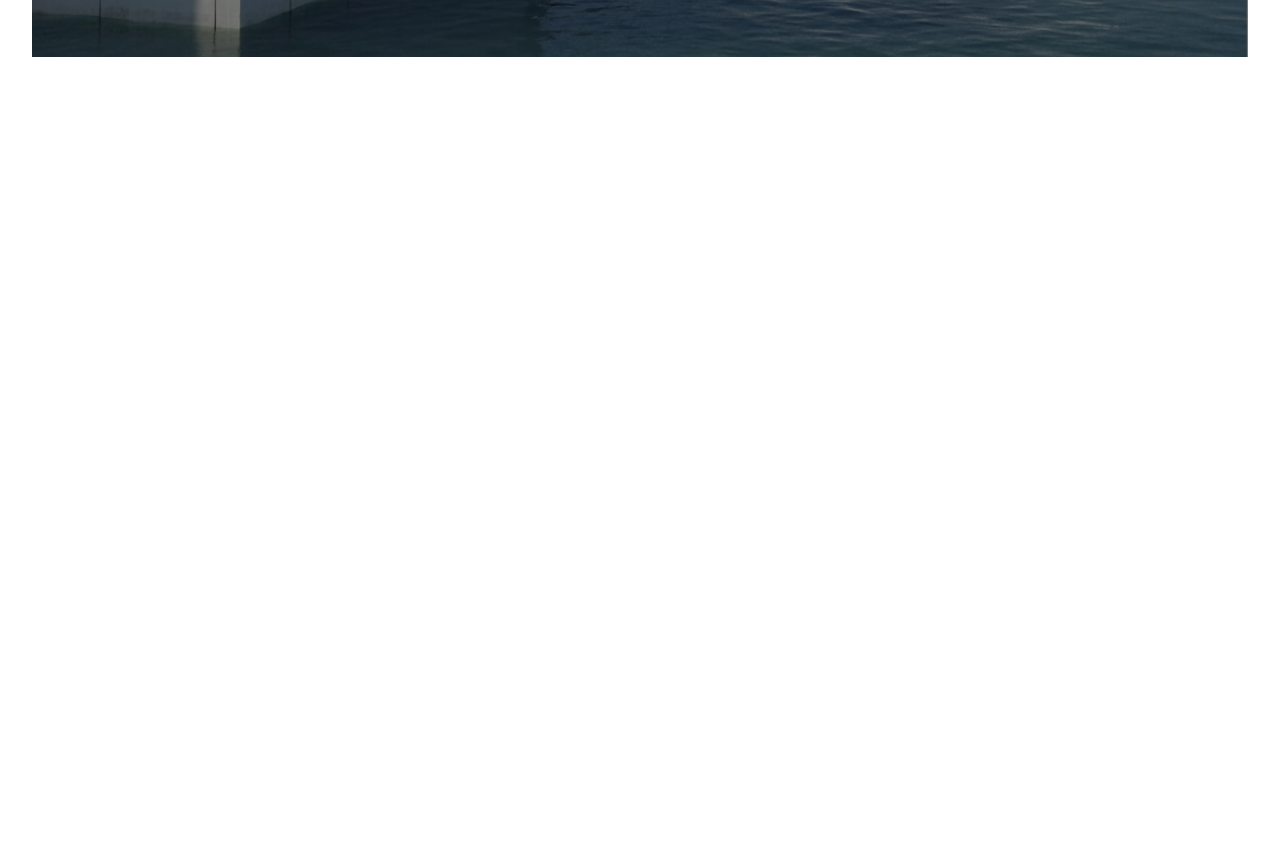
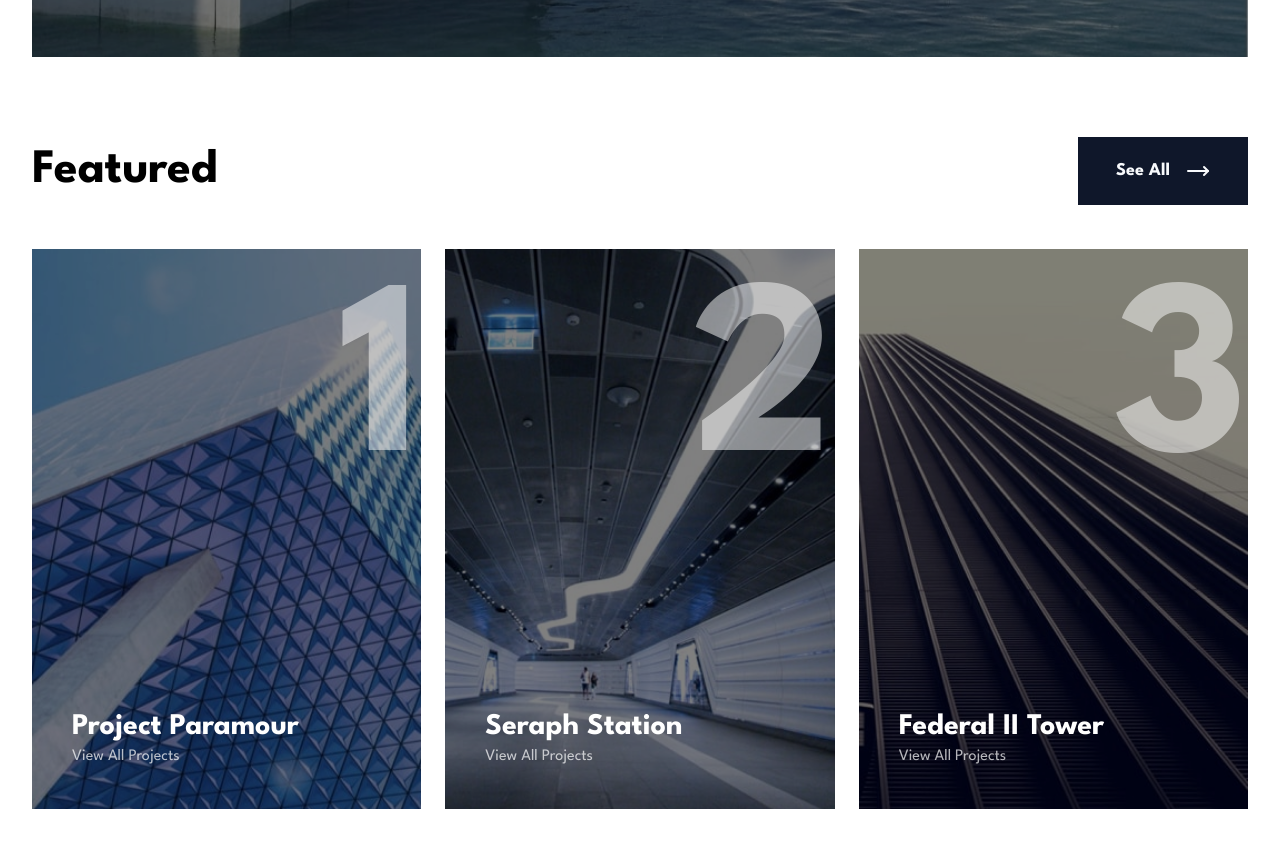
Before and after one commit to AyanorII/arch-studio, a Next.js app: page / in a window 1280 px wide. Shown: the part 2220-3067 px from the top of the page. Before the commit the page ends 2277 px from the top, so only its background shows below. Built offline with nearby package versions, Linux system fonts and the light colour scheme.

Commit message:
add home Featured section

```diff
--- a/app/page.tsx
+++ b/app/page.tsx
@@ -1,4 +1,9 @@
-import { HeroProjects, SmallTeam, Welcome } from "@/pages/home/components";
+import {
+	Featured,
+	HeroProjects,
+	SmallTeam,
+	Welcome,
+} from "@/pages/home/components";
 
 export default function Home({
 	searchParams,
@@ -13,6 +18,7 @@ export default function Home({
 				<HeroProjects projectQuery={searchParams.project} />
 				<Welcome />
 				<SmallTeam />
+				<Featured />
 			</div>
 		</main>
 	);
--- /dev/null
+++ b/pages/home/components/Featured.tsx
@@ -0,0 +1,57 @@
+import Link from "next/link";
+
+import { Container, buttonVariants } from "@/components/ui";
+import { ResponsiveImage } from "@/components/ui/ResponsiveImage";
+import { MoveRightIcon } from "lucide-react";
+import { twMerge } from "tailwind-merge";
+
+import { Routes } from "@/lib/constants";
+import { FEATURED_PROJECTS } from "@/projects/constants";
+
+export const Featured = () => {
+	return (
+		<section className="my-20">
+			<Container className="">
+				<div className="relative pb-24">
+					<div className="mb-11 flex items-center justify-between">
+						<h3 className="text-5xl font-bold">Featured</h3>
+						<Link
+							href={Routes.Portfolio}
+							className={twMerge([
+								buttonVariants({
+									variant: "default",
+									size: "lg",
+								}),
+								"absolute bottom-0 text-lg w-full md:static md:flex md:w-[170px]",
+							])}
+						>
+							See All <MoveRightIcon className="ml-4" />
+						</Link>
+					</div>
+					<div className="grid gap-6 lg:grid-cols-3">
+						{FEATURED_PROJECTS.slice(0, 3).map(({ title, image }, index) => (
+							<div
+								key={title}
+								className="relative flex aspect-video h-[240px] w-full items-end lg:h-[560px]"
+							>
+								<span className="md hidden text-[250px] font-bold leading-none text-white opacity-50 md:absolute md:right-4 md:top-4 md:z-10 md:block lg:right-0">
+									{index + 1}
+								</span>
+								<ResponsiveImage
+									image={image}
+									alt={title}
+									fill
+									className="object-cover brightness-50"
+								/>
+								<div className="relative p-6 text-white sm:p-8 md:p-10">
+									<h4 className="text-3xl font-bold">{title}</h4>
+									<p className="opacity-70">View All Projects</p>
+								</div>
+							</div>
+						))}
+					</div>
+				</div>
+			</Container>
+		</section>
+	);
+};
--- a/pages/home/components/index.ts
+++ b/pages/home/components/index.ts
@@ -1,3 +1,4 @@
+export { Featured } from "./Featured";
 export { HeroProjects } from "./HeroProjects";
 export { SmallTeam } from "./SmallTeam";
 export { Welcome } from "./Welcome";
```
